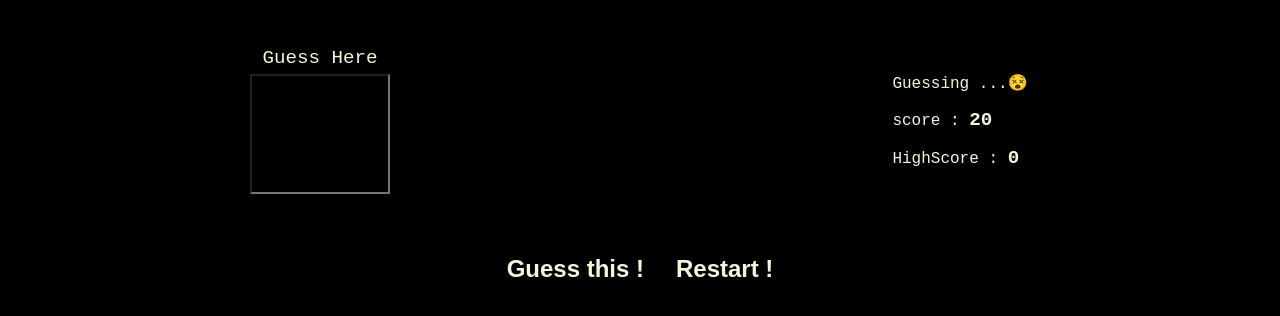
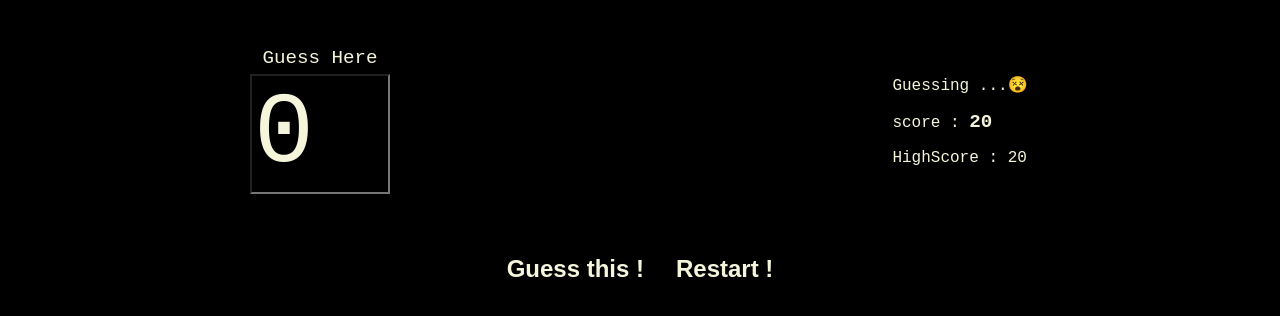
Before and after one commit to YanovaAdia/Dom-number-guesser, a plain HTML site: page index.html in a window 1280 px wide. Both pictures are taken after a click on the button "Restart !". Shown: the part 328-644 px from the top of the page. Drawn offline with Linux system fonts and the light colour scheme.

Commit message:
update-restart

```diff
--- a/index.html
+++ b/index.html
@@ -34,7 +34,7 @@
       <div class="score-board">
         <p class="message">Guessing ...😵</p>
         <p>score : <span class="score"> 0</span></p>
-        <p>HighScore : <span class="high score">0</span></p>
+        <p>HighScore : <span class="highscore">0</span></p>
       </div>
     </div>
     <div class="btn-group">
--- a/script.js
+++ b/script.js
@@ -1,5 +1,6 @@
-const secretNum = Math.trunc(Math.random() * 20) + 1;
+let secretNum = Math.trunc(Math.random() * 20) + 1;
 let score = 20;
+let highscore = 0;
 
 console.log(secretNum);
 
@@ -27,7 +28,7 @@ const gameLogic = () => {
     }
   } else if (secretNum > guess) {
     if (score > 1) {
-      document.querySelector(".message").textContent = `A little hihger!!`;
+      document.querySelector(".message").textContent = `A little higher!!`;
       score--;
       document.querySelector(".score").textContent = score;
     } else {
@@ -42,3 +43,22 @@ const loseHandler = () => {
 };
 
 document.querySelector(".guess").addEventListener("click", gameLogic);
+
+const restartGame = () => {
+  document.querySelector(".num-input").value = 0;
+  secretNum = Math.trunc(Math.random() * 20) + 1;
+  document.querySelector("body").style.background = "black";
+  document.querySelector(".white-box").style.width = "10rem";
+  document.querySelector(".edit-here").textContent = "??";
+  document.querySelector(".white-box").style.border = "black solid 5px";
+  if (score > highscore) {
+    highscore = score;
+    document.querySelector(".highscore").textContent = highscore;
+  } else {
+    document.querySelector(".highscore").textContent = highscore;
+  }
+  score = 20;
+  document.querySelector(".score").textContent = score;
+};
+
+document.querySelector(".restart").addEventListener("click", restartGame);
```
